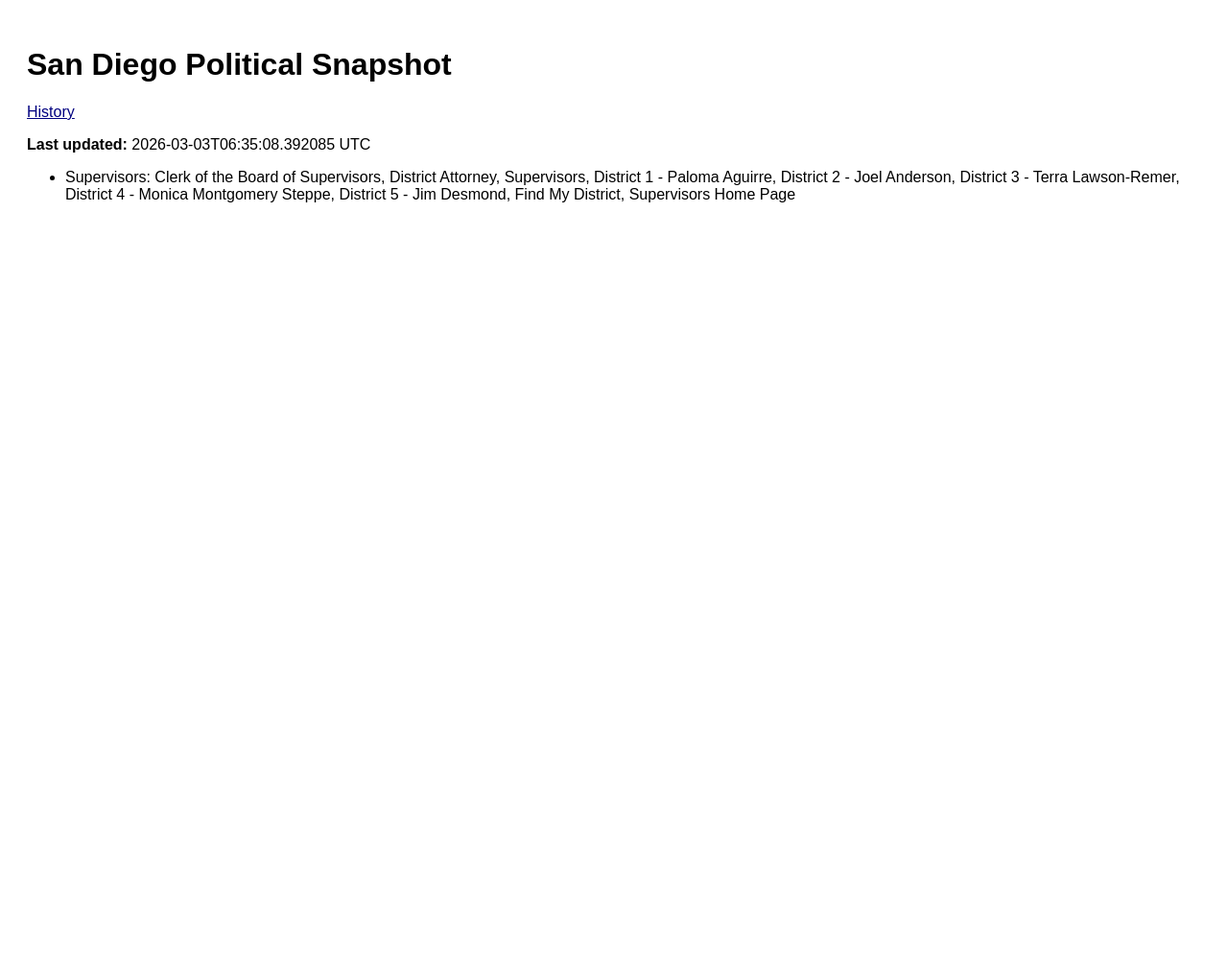
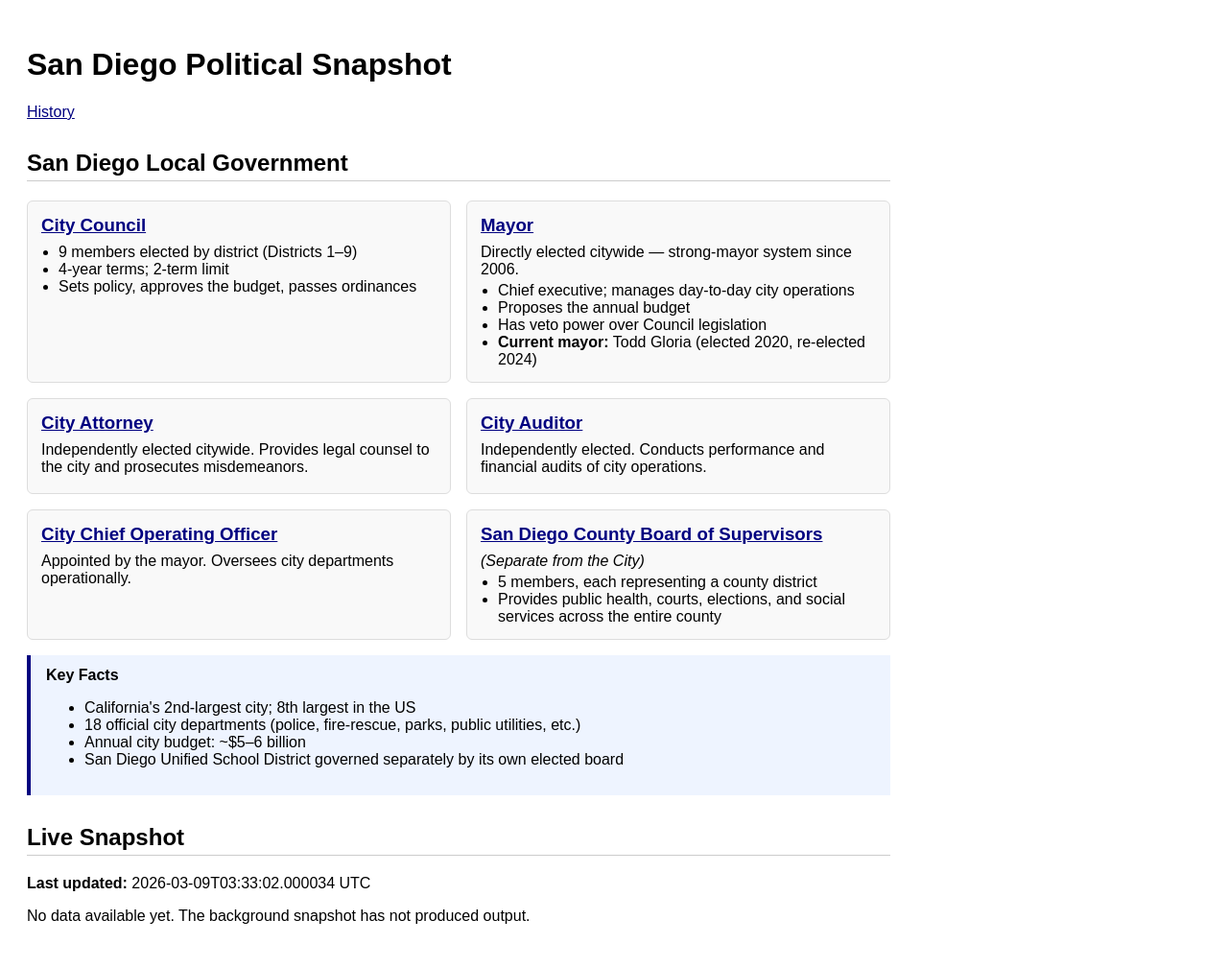
Before and after one commit to xjvelazquez/poli_app, a Flask app: page / in a window 1280 px wide. Shown: the whole page at 96% size. Before the commit the page ends 211 px from the top, so only its background shows below. Run offline with Flask 3, Linux system fonts and the light colour scheme; data comes from the database, SQL or seed files in the repository.

Commit message:
feat: add government detail pages and externalize secret key
- Add /government/<slug> route for all 6 San Diego government bodies:
  mayor, city-council, city-attorney, city-auditor, coo, county-board
- Add shared government.html template with overview, key facts, and
  a live data section that renders scraped content when available
- Add GOVERNMENT_BODIES config dict in app.py with static facts,
  descriptions, and source URLs per body
- Add weekly background scraper (_background_govt_body_loop) that
  scrapes each body's official page on startup and every 7 days
  (interval configurable via GOVT_SCRAPE_INTERVAL_SEC env var)
- Link all home page government cards directly to their detail routes
- Update home page card headings to be anchor links
- Externalize Flask secret key to FLASK_SECRET_KEY env var with a
  development fallback (E4-003)

```diff
--- a/app.py
+++ b/app.py
@@ -1,6 +1,6 @@
 from flask import Flask, render_template, redirect, url_for, flash
 from storage import init_db, save_scrape, get_history, get_scrape_by_id, get_latest_by_url_prefix
-from scrapers import scrape_county_political_snapshot
+from scrapers import scrape_county_political_snapshot, scrape_url
 import os
 import threading
 import time
@@ -13,9 +13,83 @@ logging.basicConfig(
 log = logging.getLogger(__name__)
 
 SCRAPE_INTERVAL = int(os.environ.get('SCRAPE_INTERVAL_SEC', '60'))
+GOVT_SCRAPE_INTERVAL = int(os.environ.get('GOVT_SCRAPE_INTERVAL_SEC', str(7 * 24 * 3600)))
+
+GOVERNMENT_BODIES = {
+    'mayor': {
+        'title': 'Mayor',
+        'subtitle': 'Chief Executive of the City of San Diego',
+        'description': 'Directly elected citywide. Strong-mayor system since 2006.',
+        'facts': [
+            'Manages day-to-day city operations',
+            'Proposes the annual city budget',
+            'Has veto power over City Council legislation',
+            'Current mayor: Todd Gloria (elected 2020, re-elected 2024)',
+        ],
+        'scrape_url': 'https://www.sandiego.gov/mayor',
+    },
+    'city-council': {
+        'title': 'City Council',
+        'subtitle': 'San Diego City Council',
+        'description': '9 members elected by district. Sets policy, approves the budget, and passes ordinances.',
+        'facts': [
+            '9 members representing Districts 1–9',
+            '4-year terms with a 2-term limit',
+            'Approves the annual city budget',
+            'Passes city ordinances and resolutions',
+        ],
+        'scrape_url': 'https://www.sandiego.gov/city-clerk/elected',
+    },
+    'city-attorney': {
+        'title': 'City Attorney',
+        'subtitle': 'Office of the San Diego City Attorney',
+        'description': 'Independently elected citywide. Provides legal counsel to the city and prosecutes misdemeanors.',
+        'facts': [
+            'Independently elected citywide',
+            'Provides legal counsel to city departments and the City Council',
+            'Prosecutes misdemeanor violations of city ordinances',
+        ],
+        'scrape_url': 'https://www.sandiego.gov/city-attorney',
+    },
+    'city-auditor': {
+        'title': 'City Auditor',
+        'subtitle': 'Office of the San Diego City Auditor',
+        'description': 'Independently elected. Conducts performance and financial audits of city operations.',
+        'facts': [
+            'Independently elected citywide',
+            'Conducts performance audits of city programs',
+            'Conducts financial audits to ensure proper use of public funds',
+            'Reports findings to the City Council and the public',
+        ],
+        'scrape_url': 'https://www.sandiego.gov/auditor',
+    },
+    'coo': {
+        'title': 'City Chief Operating Officer',
+        'subtitle': 'Office of the Chief Operating Officer',
+        'description': 'Appointed by the Mayor. Oversees city departments operationally.',
+        'facts': [
+            'Appointed by and serves at the pleasure of the Mayor',
+            'Oversees the day-to-day operations of city departments',
+            'Coordinates implementation of the Mayor\'s policy priorities',
+        ],
+        'scrape_url': 'https://www.sandiego.gov/city-manager',
+    },
+    'county-board': {
+        'title': 'County Board of Supervisors',
+        'subtitle': 'San Diego County Board of Supervisors',
+        'description': 'Governs San Diego County — separate from the City. 5 members representing county districts.',
+        'facts': [
+            '5 members, each representing a county supervisorial district',
+            'Governs unincorporated county areas and provides county-wide services',
+            'Oversees public health, social services, courts, and elections',
+            'Separate from and independent of the City of San Diego government',
+        ],
+        'scrape_url': 'https://www.sandiegocounty.gov/content/sdc/general/bos.html',
+    },
+}
 
 app = Flask(__name__)
-app.secret_key = "dev-secret"
+app.secret_key = os.environ.get('FLASK_SECRET_KEY', 'dev-secret-change-in-prod')
 
 
 @app.route('/', methods=['GET'])
@@ -27,6 +101,22 @@ def index():
         'summary': entry.get('paragraphs', []),
     }
     return render_template('index.html', snapshot=snapshot, updated_at=entry.get('created_at'))
+
+
+@app.route('/government/<slug>')
+def government_body(slug):
+    body = GOVERNMENT_BODIES.get(slug)
+    if not body:
+        flash('Government body not found.')
+        return redirect(url_for('index'))
+    entry = get_latest_by_url_prefix(f'government/{slug}')
+    live_data = None
+    if entry:
+        live_data = {
+            'paragraphs': entry.get('paragraphs', []),
+            'updated_at': entry.get('created_at'),
+        }
+    return render_template('government.html', body=body, slug=slug, live_data=live_data)
 
 
 @app.route('/history')
@@ -82,8 +172,28 @@ def start_background_snapshot(interval_seconds=SCRAPE_INTERVAL):
     t.start()
 
 
+def _background_govt_body_loop(interval_seconds):
+    while True:
+        for slug, body in GOVERNMENT_BODIES.items():
+            log.info(f'Govt scraper: scraping {slug}...')
+            try:
+                data = scrape_url(body['scrape_url'], max_paragraphs=20)
+                data['raw_data'] = {k: v for k, v in data.items() if k != 'raw_data'}
+                save_scrape(f'government/{slug}', data)
+                log.info(f'Govt scraper: saved {slug}')
+            except Exception as e:
+                log.error(f'Govt scraper failed for {slug}: {e}', exc_info=True)
+        log.info(f'Govt scraper: sleeping {interval_seconds}s')
+        time.sleep(interval_seconds)
+
+
+def start_background_govt_scraper(interval_seconds=GOVT_SCRAPE_INTERVAL):
+    t = threading.Thread(target=_background_govt_body_loop, args=(interval_seconds,), daemon=True)
+    t.start()
+
+
 if __name__ == '__main__':
     init_db()
-    # start background scheduler
     start_background_snapshot()
+    start_background_govt_scraper()
     app.run(debug=True)
--- a/templates/index.html
+++ b/templates/index.html
@@ -3,12 +3,84 @@
 <head>
   <meta charset="utf-8">
   <title>San Diego Political Snapshot</title>
-  <style>body{font-family:Arial,Helvetica,sans-serif;padding:20px} a{color:navy}</style>
+  <style>
+    body { font-family: Arial, Helvetica, sans-serif; padding: 20px; max-width: 900px; }
+    a { color: navy; }
+    h2 { border-bottom: 1px solid #ccc; padding-bottom: 4px; margin-top: 30px; }
+    .gov-grid { display: grid; grid-template-columns: 1fr 1fr; gap: 16px; }
+    .gov-card { border: 1px solid #ddd; border-radius: 6px; padding: 14px; background: #f9f9f9; }
+    .gov-card h3 { margin: 0 0 8px; color: #333; }
+    .gov-card ul { margin: 0; padding-left: 18px; }
+    .gov-card p { margin: 4px 0; }
+    .facts-box { background: #eef4ff; border-left: 4px solid navy; padding: 12px 16px; margin-top: 16px; }
+    .snapshot-section { margin-top: 30px; }
+  </style>
 </head>
 <body>
   <h1>San Diego Political Snapshot</h1>
   <p><a href="{{ url_for('history') }}">History</a></p>
 
+  <h2>San Diego Local Government</h2>
+  <div class="gov-grid">
+
+    <div class="gov-card">
+      <h3><a href="{{ url_for('government_body', slug='city-council') }}">City Council</a></h3>
+      <ul>
+        <li>9 members elected by district (Districts 1–9)</li>
+        <li>4-year terms; 2-term limit</li>
+        <li>Sets policy, approves the budget, passes ordinances</li>
+      </ul>
+    </div>
+
+    <div class="gov-card">
+      <h3><a href="{{ url_for('government_body', slug='mayor') }}">Mayor</a></h3>
+      <p>Directly elected citywide — strong-mayor system since 2006.</p>
+      <ul>
+        <li>Chief executive; manages day-to-day city operations</li>
+        <li>Proposes the annual budget</li>
+        <li>Has veto power over Council legislation</li>
+        <li><strong>Current mayor:</strong> Todd Gloria (elected 2020, re-elected 2024)</li>
+      </ul>
+    </div>
+
+    <div class="gov-card">
+      <h3><a href="{{ url_for('government_body', slug='city-attorney') }}">City Attorney</a></h3>
+      <p>Independently elected citywide. Provides legal counsel to the city and prosecutes misdemeanors.</p>
+    </div>
+
+    <div class="gov-card">
+      <h3><a href="{{ url_for('government_body', slug='city-auditor') }}">City Auditor</a></h3>
+      <p>Independently elected. Conducts performance and financial audits of city operations.</p>
+    </div>
+
+    <div class="gov-card">
+      <h3><a href="{{ url_for('government_body', slug='coo') }}">City Chief Operating Officer</a></h3>
+      <p>Appointed by the mayor. Oversees city departments operationally.</p>
+    </div>
+
+    <div class="gov-card">
+      <h3><a href="{{ url_for('government_body', slug='county-board') }}">San Diego County Board of Supervisors</a></h3>
+      <p><em>(Separate from the City)</em></p>
+      <ul>
+        <li>5 members, each representing a county district</li>
+        <li>Provides public health, courts, elections, and social services across the entire county</li>
+      </ul>
+    </div>
+
+  </div>
+
+  <div class="facts-box">
+    <strong>Key Facts</strong>
+    <ul>
+      <li>California's 2nd-largest city; 8th largest in the US</li>
+      <li>18 official city departments (police, fire-rescue, parks, public utilities, etc.)</li>
+      <li>Annual city budget: ~$5–6 billion</li>
+      <li>San Diego Unified School District governed separately by its own elected board</li>
+    </ul>
+  </div>
+
+  <div class="snapshot-section">
+  <h2>Live Snapshot</h2>
   {% with messages = get_flashed_messages() %}
     {% if messages %}
       <ul>
@@ -35,5 +107,6 @@
   {% else %}
     <p>No snapshot available yet. The background scraper has not run yet — please check back shortly.</p>
   {% endif %}
+  </div>
 </body>
 </html>
```
Also changed, not shown: templates/government.html (added, +68 -0 lines).
